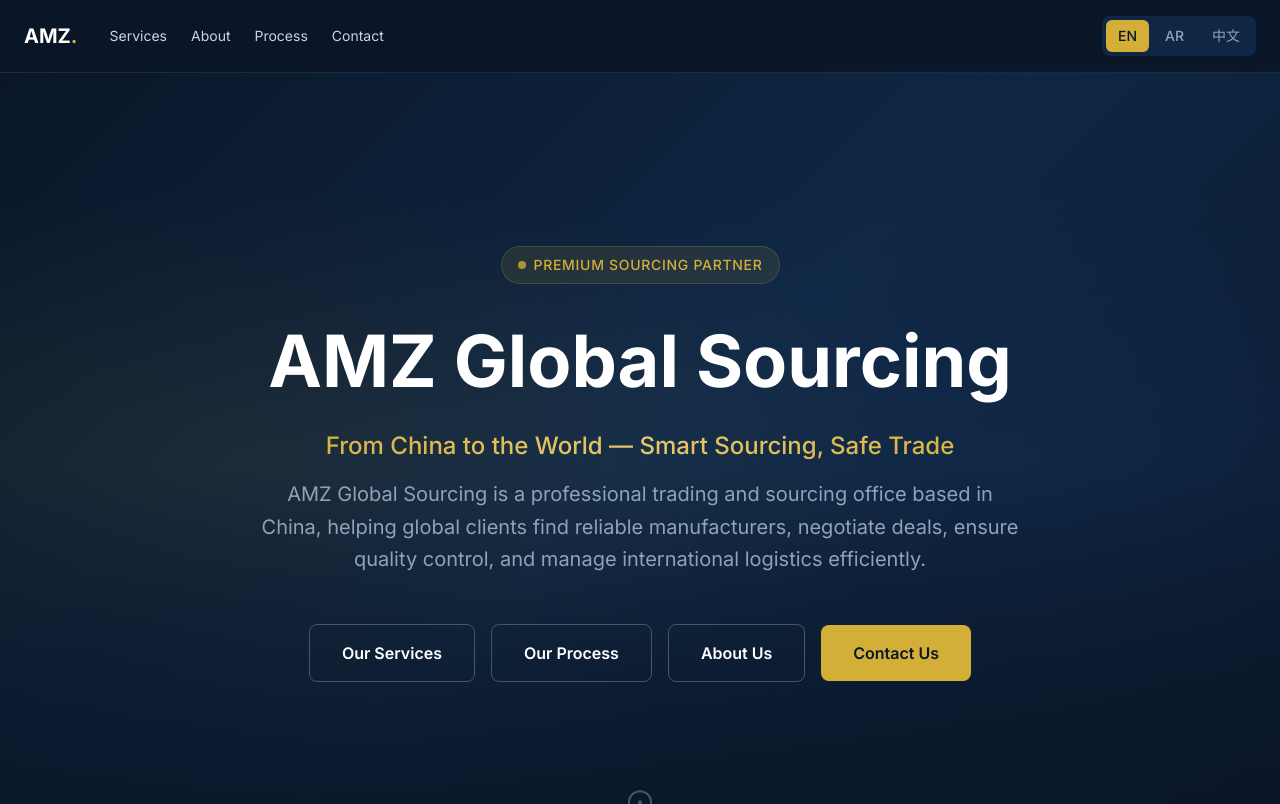
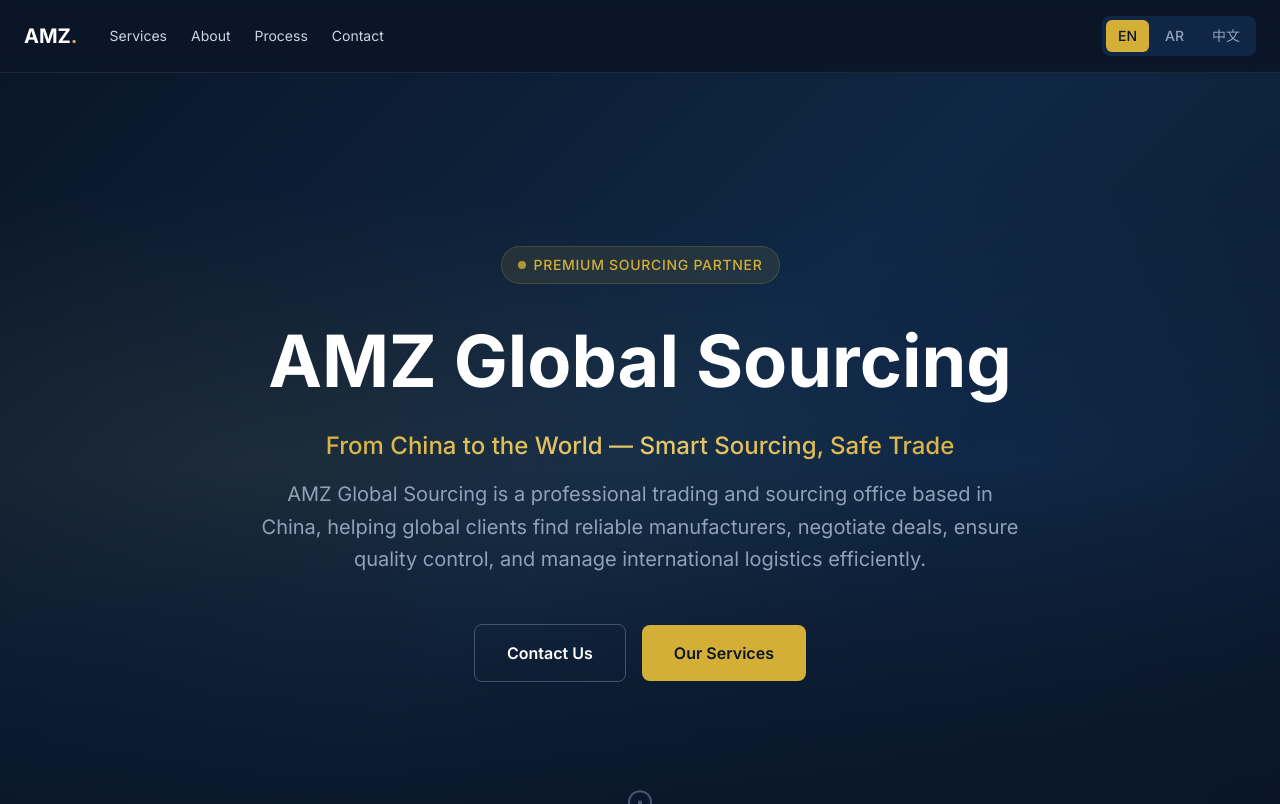
Before and after one commit to ahmed-coding/FullRange-Supply, a React (Vite) app: page / in a window 1280 px wide. Shown: the top 804 px of the page. Built offline with nearby package versions, Linux system fonts and the light colour scheme.

Commit message:
fix: adjust button placements and margins in Hero component for improved layout

```diff
--- a/src/components/Hero.jsx
+++ b/src/components/Hero.jsx
@@ -57,24 +57,24 @@ export default function Hero({ content }) {
           {t(company.description)}
         </p>
 
-<div className="flex flex-col sm:flex-row gap-4 justify-center items-center">
+<div className="flex flex-col sm:flex-row gap-4 justify-center items-center mb-20 md:mb-0">
 
-          <motion.button whileHover={{ scale: 1.02 }} whileTap={{ scale: 0.98 }} onClick={scrollToServices} className="px-8 py-4 border border-slate-600 text-white font-semibold rounded-lg hover:border-[#d4af37] hover:text-[#d4af37]">
-            {t(hero.ctaSecondary)}
+          <motion.button whileHover={{ scale: 1.02 }} whileTap={{ scale: 0.98 }} onClick={ scrollToContact} className="px-8 py-4 border border-slate-600 text-white font-semibold rounded-lg hover:border-[#d4af37] hover:text-[#d4af37]">
+            {t(hero.ctaPrimary)}
           </motion.button>
-          <motion.button whileHover={{ scale: 1.02 }} whileTap={{ scale: 0.98 }} onClick={scrollToProcess} className="px-8 py-4 border border-slate-600 text-white font-semibold rounded-lg hover:border-[#d4af37] hover:text-[#d4af37]">
+          {/* <motion.button whileHover={{ scale: 1.02 }} whileTap={{ scale: 0.98 }} onClick={scrollToProcess} className="px-8 py-4 border border-slate-600 text-white font-semibold rounded-lg hover:border-[#d4af37] hover:text-[#d4af37]">
             {t(hero.ctaProcess)}
           </motion.button>
           <motion.button whileHover={{ scale: 1.02 }} whileTap={{ scale: 0.98 }} onClick={scrollToAboutUs} className="px-8 py-4 border border-slate-600 text-white font-semibold rounded-lg hover:border-[#d4af37] hover:text-[#d4af37]">
             {t(hero.ctaAboutUs)}
-          </motion.button>
-          <motion.button whileHover={{ scale: 1.02 }} whileTap={{ scale: 0.98 }} onClick={scrollToContact} className="px-8 py-4 bg-[#d4af37] text-[#0a1628] font-semibold rounded-lg hover:bg-[#e5c76b]">
-            {t(hero.ctaPrimary)}
+          </motion.button> */}
+<motion.button whileHover={{ scale: 1.02 }} whileTap={{ scale: 0.98 }} onClick={scrollToServices} className="px-8 py-4 bg-[#d4af37] text-[#0a1628] font-semibold rounded-lg hover:bg-[#e5c76b]">
+            {t(hero.ctaSecondary)}
           </motion.button>
         </div>
       </motion.div>
 
-      <motion.div initial={{ opacity: 0 }} animate={{ opacity: 1 }} transition={{ delay: 1 }} className="absolute bottom-10 left-1/2 -translate-x-1/2">
+      <motion.div initial={{ opacity: 0 }} animate={{ opacity: 1 }} transition={{ delay: 1 }} className="absolute bottom-6 md:bottom-10 left-1/2 -translate-x-1/2">
         <motion.div animate={{ y: [0, 10, 0] }} transition={{ repeat: Infinity, duration: 2 }} className="w-6 h-10 rounded-full border-2 border-slate-600 flex justify-center pt-2">
           <div className="w-1 h-2 bg-slate-600 rounded-full" />
         </motion.div>
```
